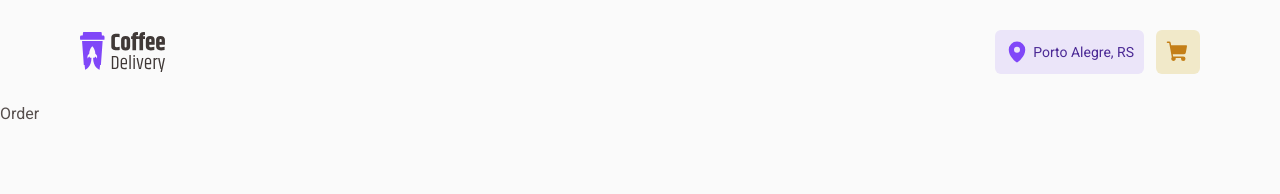
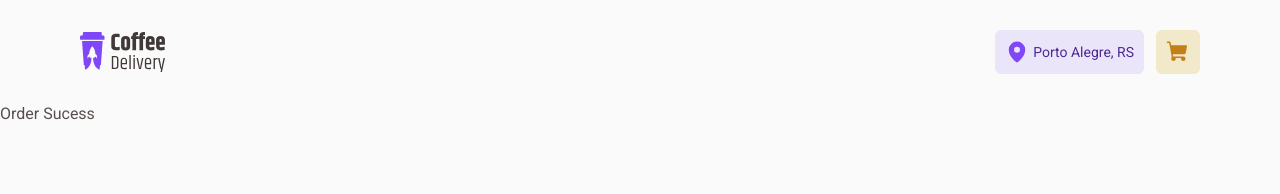
Before and after one commit to edilaine-as/ReactJS_CoffeeDelivery, a React (Vite) app: page /order-sucess in a window 1280 px wide. Shown: the top 194 px of the page. Built offline with nearby package versions, Linux system fonts and the light colour scheme.

Commit message:
Working on DefaultLayout

```diff
--- a/src/Router.tsx
+++ b/src/Router.tsx
@@ -2,6 +2,7 @@ import { Routes, Route } from "react-router-dom";
 import { Home } from "./pages/Home";
 import { Order } from "./pages/Order";
 import { DefaultLayout } from "./layouts/DefaultLayout";
+import { OrderSucess } from "./pages/OrderSucess";
 
 export function Router(){
     return (
@@ -9,7 +10,7 @@ export function Router(){
             <Route path="/" element={<DefaultLayout/>}>
                 <Route path="/" element={<Home/>} />
                 <Route path="/order" element={<Order/>} />
-                <Route path="/order-sucess" element={<Order/>} />
+                <Route path="/order-sucess" element={<OrderSucess/>} />
             </Route>
         </Routes>
     )
--- a/src/layouts/DefaultLayout.tsx
+++ b/src/layouts/DefaultLayout.tsx
@@ -1,11 +1,18 @@
+import styled from "styled-components";
 import { Header } from "../components/Header";
 import { Outlet } from 'react-router-dom'
+
+export const OutletWrapper = styled(Outlet)`
+    max-width: 1160px;
+    padding: 92px 20px;
+    margin: 0 auto;
+`
 
 export function DefaultLayout(){
     return(
         <div>
             <Header />
-            <Outlet />
+            <OutletWrapper />
         </div>
     )
 }
--- a/src/pages/Home/index.tsx
+++ b/src/pages/Home/index.tsx
@@ -1,4 +1,3 @@
-import { Header } from '../../components/Header'
 import { Card } from '../../components/Card'
 import { Coffee, Package, ShoppingCart, Timer } from 'phosphor-react'
 import introCoffeeDelivery from '../../../public/images/intro-coffee-delivery.svg'
```
